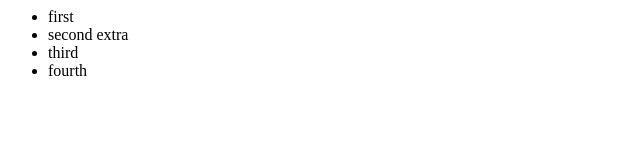
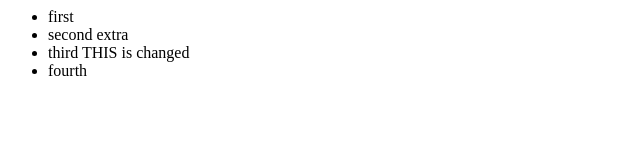
Before and after one commit to michielvanhoutte/testconflict, a plain HTML site: page index.html in a window 1280 px wide. Shown: the whole page, without its empty margins (0-640 px from the left). Drawn offline with Linux system fonts and the light colour scheme.

Commit message:
third changed

```diff
--- a/index.html
+++ b/index.html
@@ -4,7 +4,7 @@
 		<ul>
 			<li>first</li>
 			<li>second extra</li>
-			<li>third</li>
+			<li>third THIS is changed</li>
 			<li>fourth</li>
 		</ul>
 	</body>
```
